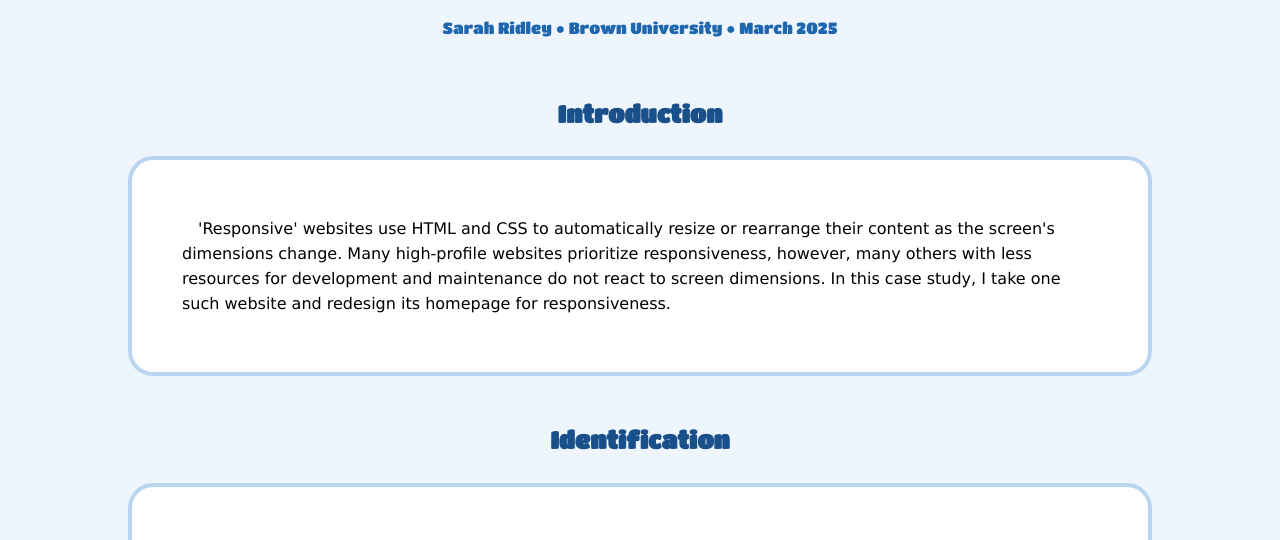
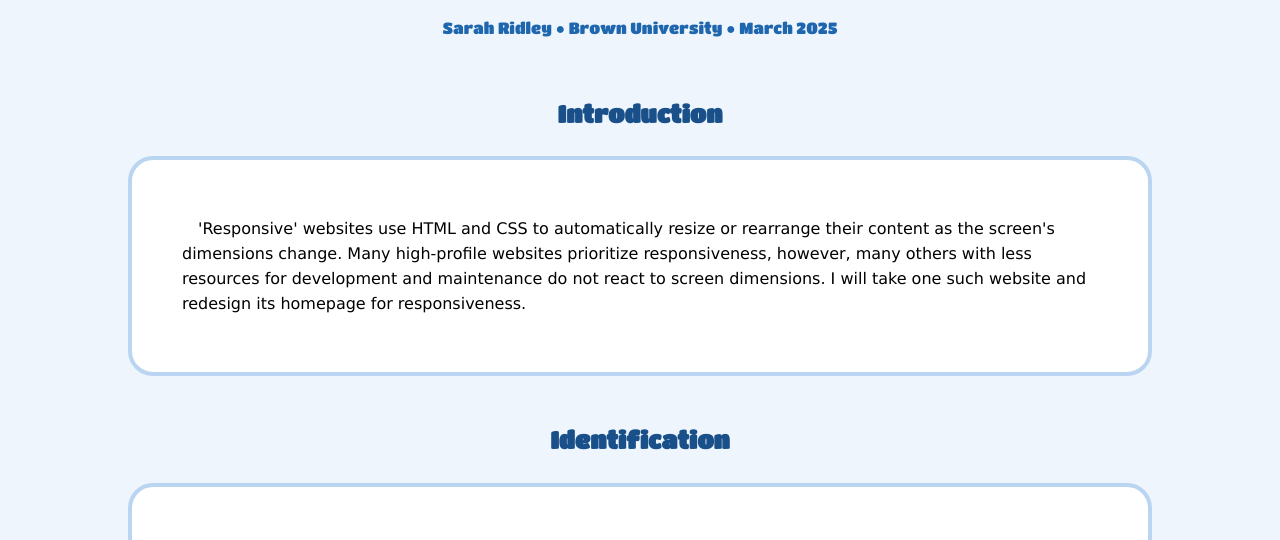
Before and after one commit to 22ridley/cs1300-responsive-redesign, a plain HTML site: page index.html in a window 1280 px wide. Shown: the part 195-735 px from the top of the page. Drawn offline with Linux system fonts and the light colour scheme.

Commit message:
Fixing text

```diff
--- a/index.html
+++ b/index.html
@@ -22,8 +22,8 @@
             or rearrange their content as the screen's dimensions change. Many
             high-profile websites prioritize responsiveness, however, many
             others with less resources for development and maintenance do not
-            react to screen dimensions. In this case study, I take one such
-            website and redesign its homepage for responsiveness.
+            react to screen dimensions. I will take one such website and
+            redesign its homepage for responsiveness.
           </p>
         </div>
       </div>
```
